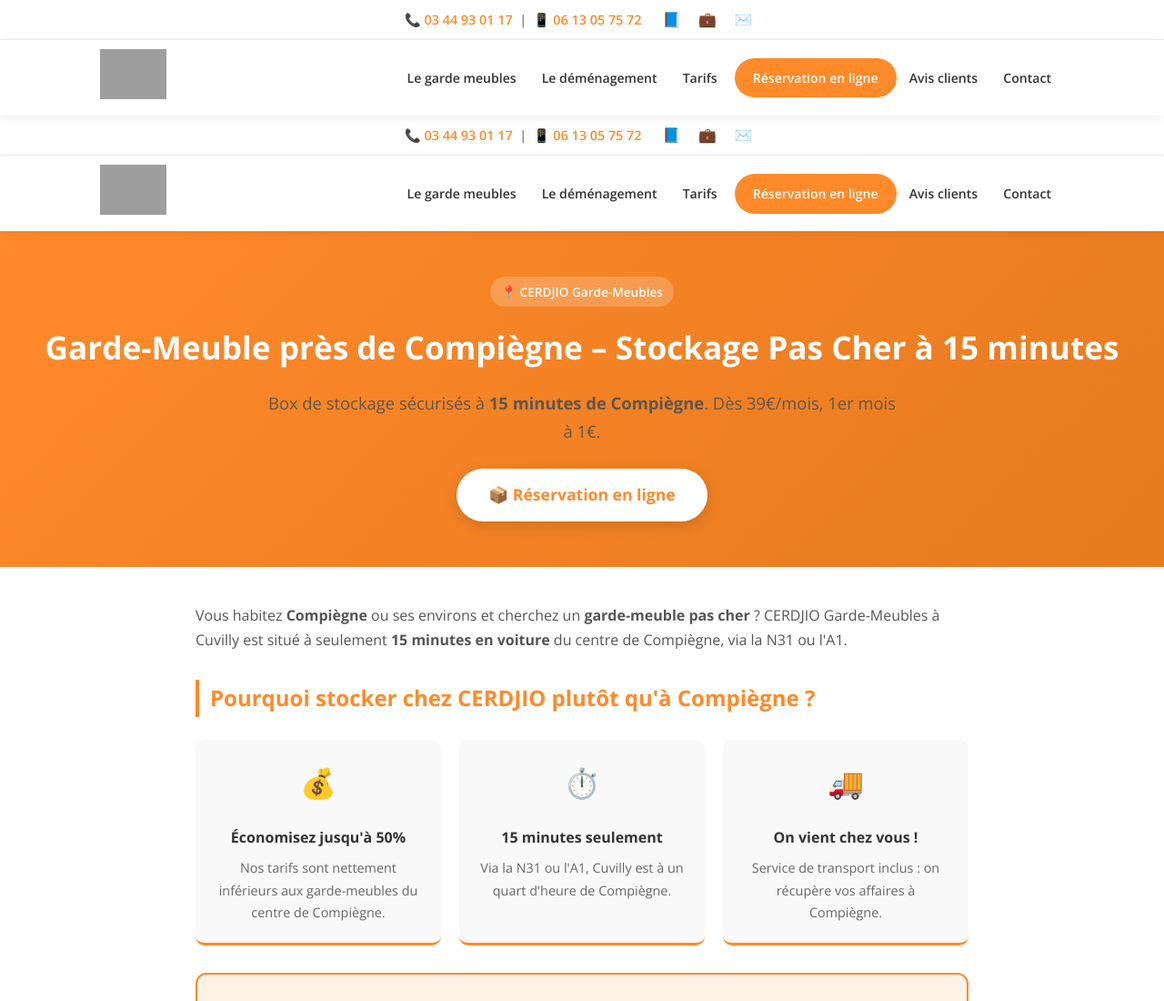
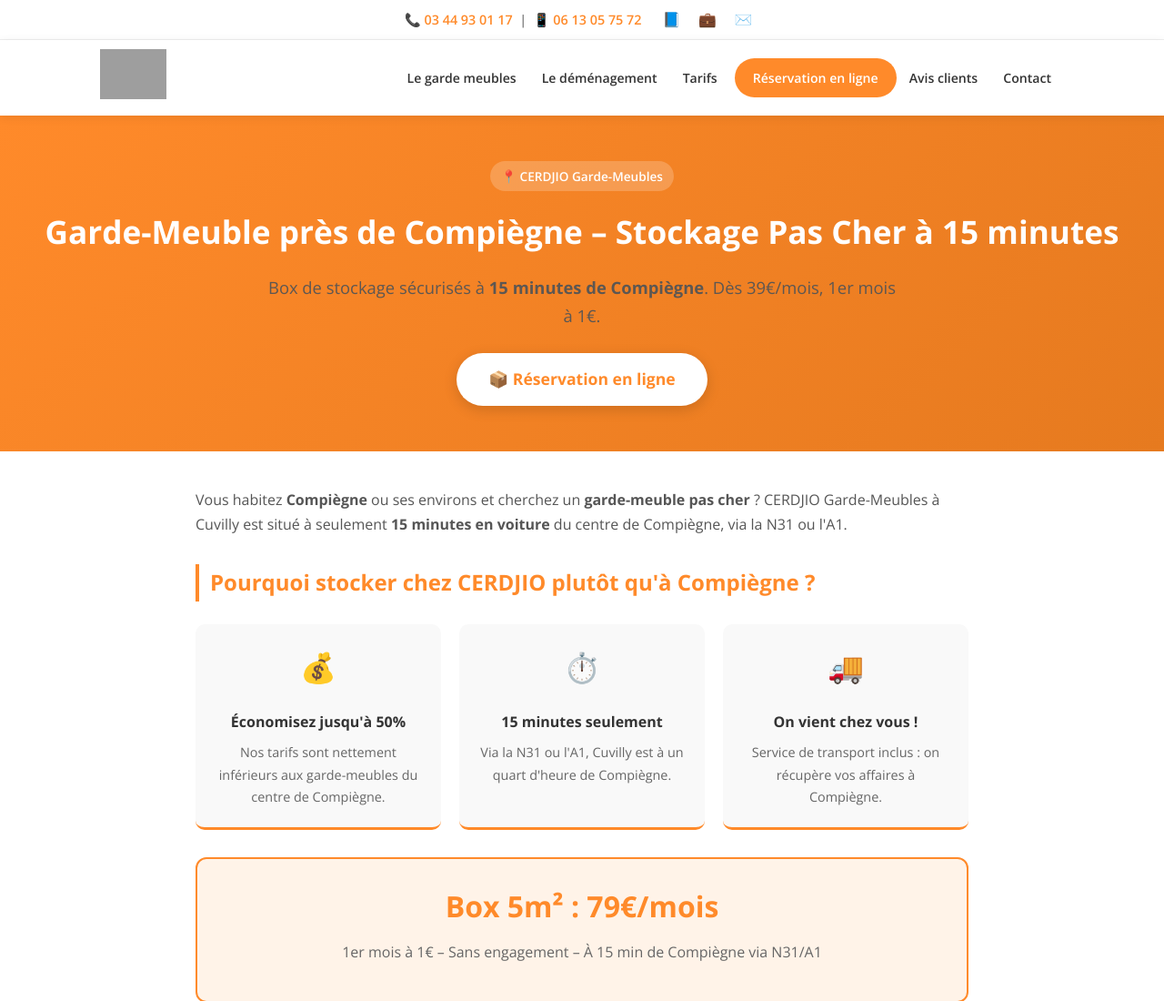
Before and after one commit to massziri/cerdjio-seo-pages, a plain HTML site: page pages/garde-meuble-compiegne.html in a window 1280 px wide. Shown: the top 1100 px of the page at 91% size. Drawn offline with nearby package versions, Linux system fonts and the light colour scheme; grey boxes are pictures that could not be loaded.

Commit message:
🔧 Fix: Remove duplicate header/topbar, add Maps embed – garde-meuble-compiegne.html

```diff
--- a/pages/garde-meuble-compiegne.html
+++ b/pages/garde-meuble-compiegne.html
@@ -332,37 +332,6 @@
   </header>
 
 
-  <!-- Top Bar -->
-  <div class="site-top-bar">
-    📞 <a href="tel:+33344930117">03 44 93 01 17</a> &nbsp;|&nbsp;
-    📱 <a href="tel:+33613057572">06 13 05 75 72</a>
-    &nbsp;&nbsp;
-    <span class="social-links">
-      <a href="https://fr-fr.facebook.com/cerdjio.demenagement/" target="_blank" rel="noopener" title="Facebook">📘</a>
-      <a href="https://www.linkedin.com/in/cerdjio-d%C3%A9m%C3%A9nagement-garde-meuble-142a0234" target="_blank" rel="noopener" title="LinkedIn">💼</a>
-      <a href="mailto:demenagement.cerdjio@gmail.com" title="Email">✉️</a>
-    </span>
-  </div>
-
-  <!-- Header -->
-  <header class="site-header">
-    <div class="header-inner">
-      <a href="https://www.garde-meuble-pas-cher.com/" class="site-logo">
-        <img src="https://www.garde-meuble-pas-cher.com/wp-content/uploads/2020/10/logo_cerdjio_garde_meubles_pas_cher-2.png" alt="CERDJIO Garde-Meubles Logo">
-      </a>
-      <button class="nav-toggle" onclick="document.querySelector('.site-nav').classList.toggle('active')" aria-label="Menu">☰</button>
-      <ul class="site-nav">
-        <li><a href="https://www.garde-meuble-pas-cher.com/le-garde-meubles/">Le garde meubles</a></li>
-        <li><a href="https://www.garde-meuble-pas-cher.com/le-demenagement/">Le déménagement</a></li>
-        <li><a href="https://www.garde-meuble-pas-cher.com/tarifs/">Tarifs</a></li>
-        <li><a href="https://www.garde-meuble-pas-cher.com/reservation-en-ligne-de-votre-box/" class="nav-cta">Réservation en ligne</a></li>
-        <li><a href="https://www.garde-meuble-pas-cher.com/avis-clients/">Avis clients</a></li>
-        <li><a href="https://www.garde-meuble-pas-cher.com/contactez-nous-pour-toute-demande-dinformation/">Contact</a></li>
-      </ul>
-    </div>
-  </header>
-
-
   <div class="hero-section">
     <span class="schema-badge" style="background:rgba(255,255,255,0.2);color:#fff;">📍 CERDJIO Garde-Meubles</span>
     <h1>Garde-Meuble près de Compiègne – Stockage Pas Cher à 15 minutes</h1>
```
